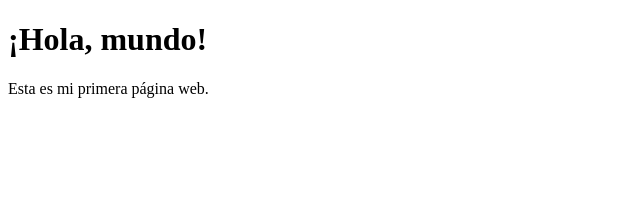
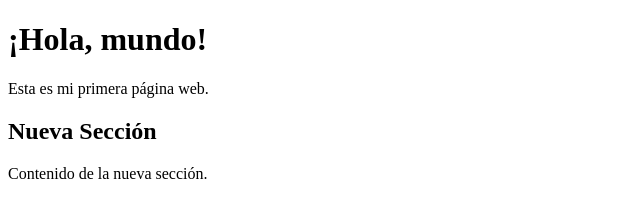
Before and after one commit to JuanRivera24/SEMANA7, a plain HTML site: page index.html in a window 1280 px wide. Shown: the whole page, without its empty margins (0-640 px from the left). Drawn offline with Linux system fonts and the light colour scheme.

Commit message:
Agregar una nueva sección

```diff
--- a/index.html
+++ b/index.html
@@ -8,5 +8,9 @@
 <body>
     <h1>¡Hola, mundo!</h1>
     <p>Esta es mi primera página web.</p>
+    <section>
+        <h2>Nueva Sección</h2>
+        <p>Contenido de la nueva sección.</p>
+    </section>
 </body>
 </html>
```
